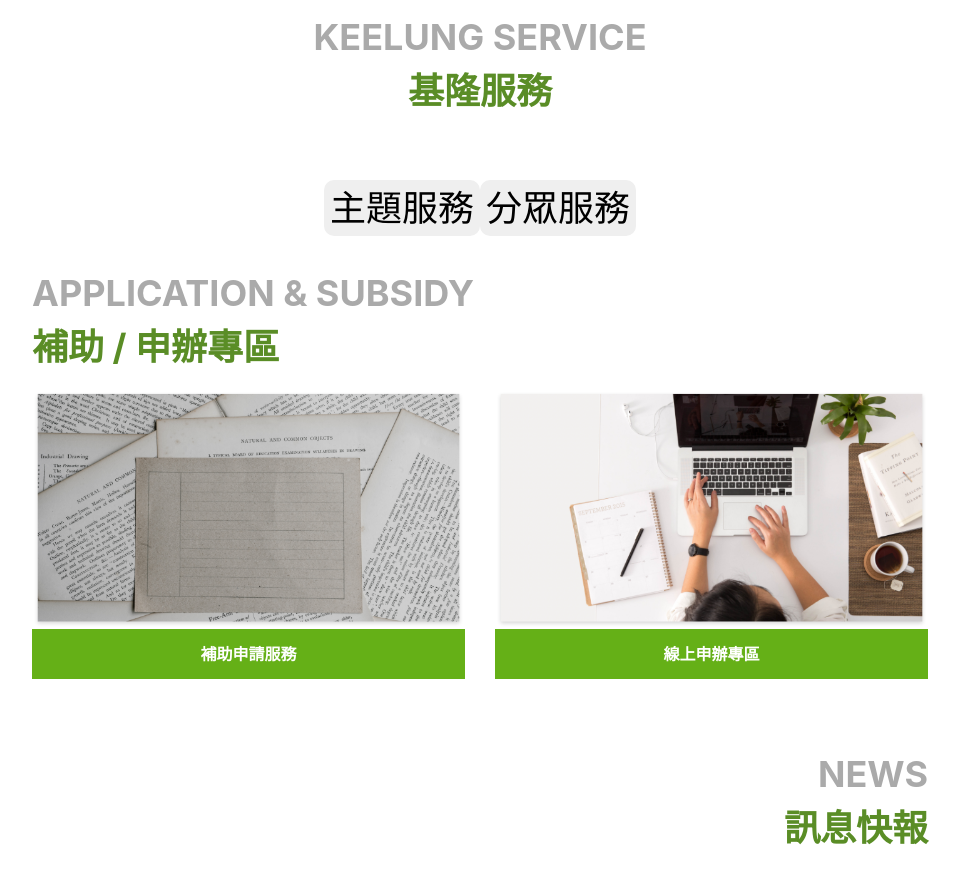
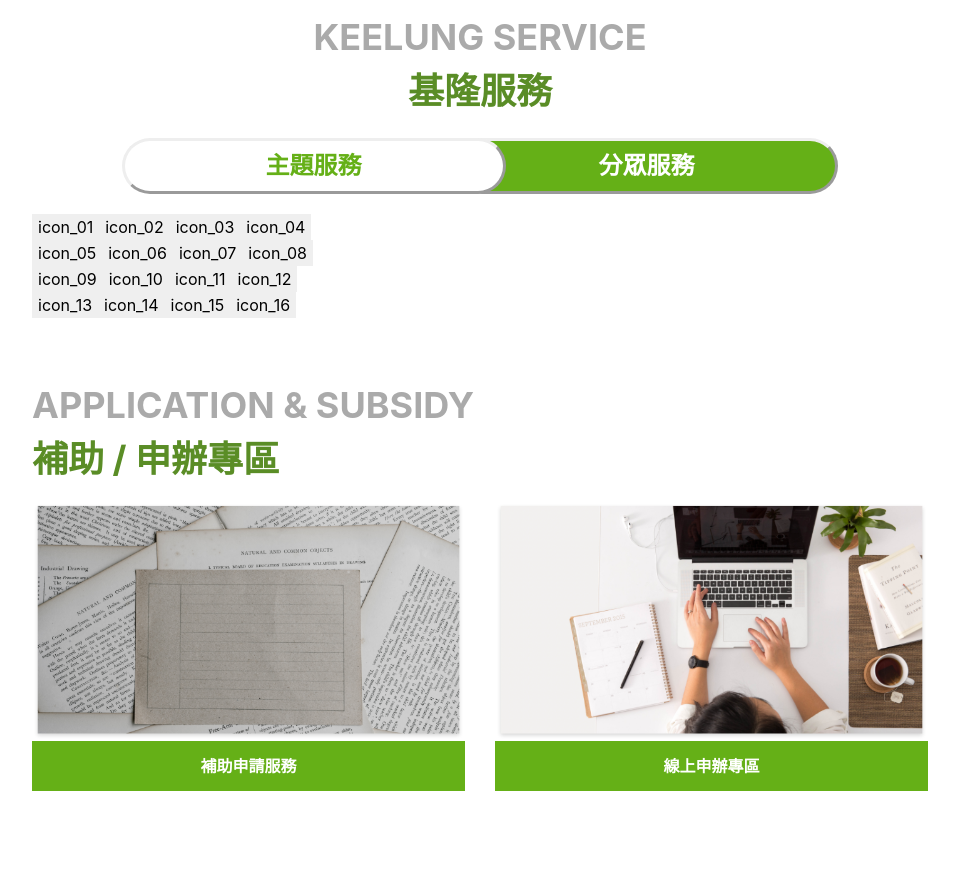
Before and after one commit to pauleezz/Keelung-Website, a React (Create React App) app: page / in a window 1280 px wide. Shown: the part 980-1849 px from the top of the page, without its empty margins (160-1120 px from the left). Built offline with nearby package versions, Linux system fonts and the light colour scheme.

Commit message:
add icon button

```diff
--- a/src/CSS/Home.css
+++ b/src/CSS/Home.css
@@ -149,9 +149,33 @@
             width: "360px",
             height: "340px", */
 
+
 .switch_left{
-  border-radius: 10px;
+  position: absolute;
+  z-index: 1000;
+  left:22%;
+  border-style: outset;
+  border-radius: 50px;
+  background-color: white;
+  color: #65b017;
+  font-weight:bold ;
+  font-size: x-large;
+  height: 7%;
+  width: 30%;
 }
 .switch_right{
-  border-radius:10px;
+  position: absolute;
+  z-index: 100;
+  left: 48%;
+  border-style: outset;
+  border-radius: 50px;
+  background-color: #65b017;
+  color: white;
+  font-weight:bold ;
+  font-size: x-large;
+  height: 7%;
+  width: 30%;
 }
+.icon_but{
+  width: 35%;
+}
--- a/src/Components/KeelungService.jsx
+++ b/src/Components/KeelungService.jsx
@@ -1,6 +1,8 @@
 import React, { Component } from 'react';
+import "../CSS/Home.css"
 
 class KeelungService extends Component {
+  // const a =()=>{}
     render() {
         return (
           <div className="big-block">
@@ -8,7 +10,29 @@ class KeelungService extends Component {
               <span className="home-title-gray">KEELUNG SERVICE</span>
               <span className="home-title-green">基隆服務</span>
             </div>
-            <div></div>
+            <div className="d-flex align-items-center justify-content-center mt-5">
+              <button className="switch_left">主題服務</button>
+              <button className="switch_right">分眾服務</button>
+            </div>
+            <div className="d-flex flex-wrap mt-5 icon_but">
+                <button>icon_01</button>
+                <button>icon_02</button>
+                <button>icon_03</button>
+                <button>icon_04</button>
+                <button>icon_05</button>
+                <button>icon_06</button>
+                <button>icon_07</button>
+                <button>icon_08</button>
+                <button>icon_09</button>
+                <button>icon_10</button>
+                <button>icon_11</button>
+                <button>icon_12</button>
+                <button>icon_13</button>
+                <button>icon_14</button>
+                <button>icon_15</button>
+                <button>icon_16</button>
+              </div>
+
           </div>
         );
     }
--- a/src/Container/Home.jsx
+++ b/src/Container/Home.jsx
@@ -17,10 +17,7 @@ class Home extends Component {
 
         <div className="app">
           <KeelungService />
-          <div className="d-flex align-items-start justify-content-center home-title mt-3">
-            <button className="switch_left">主題服務</button>
-            <button className="switch_right">分眾服務</button>
-          </div>
+
 
           <div className="big-block">
             <div className="d-flex flex-column align-items-start justify-content-center home-title mb-3">
```
Also changed, not shown: 1 other file (tests, documents, lock files or other folders).
